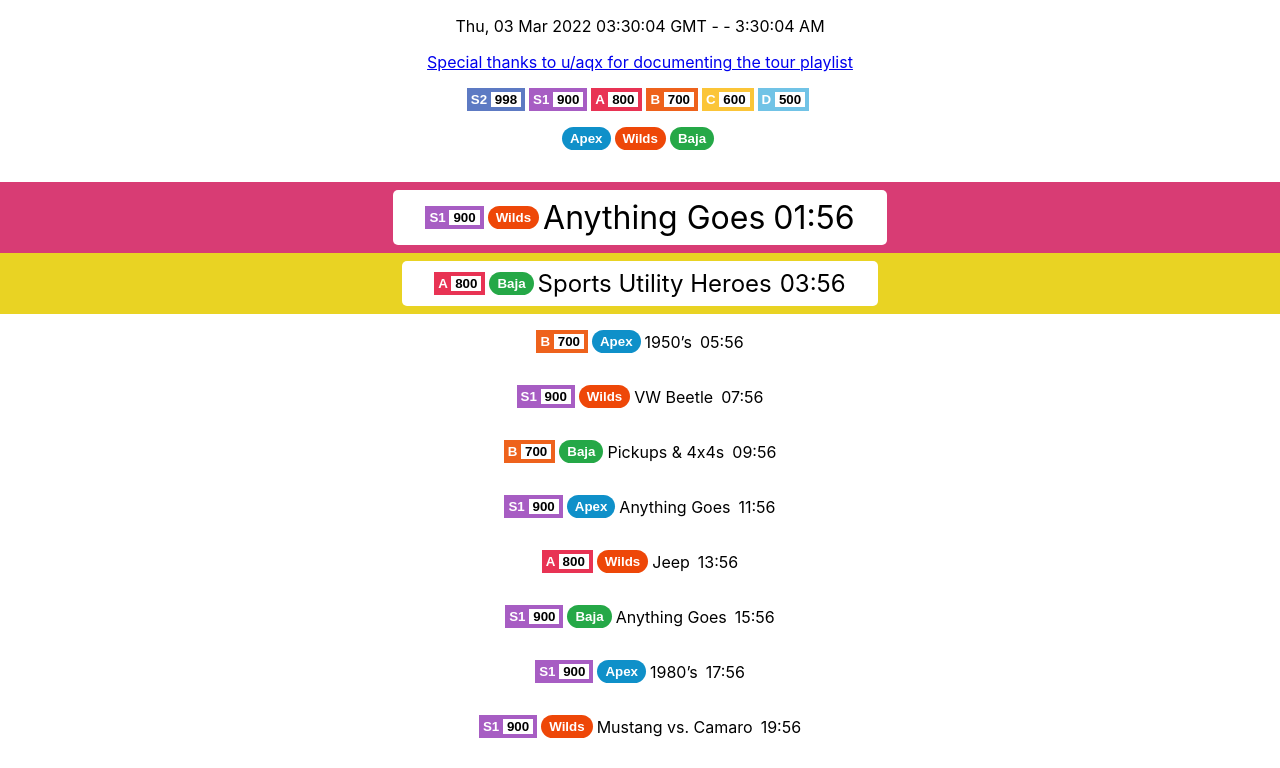
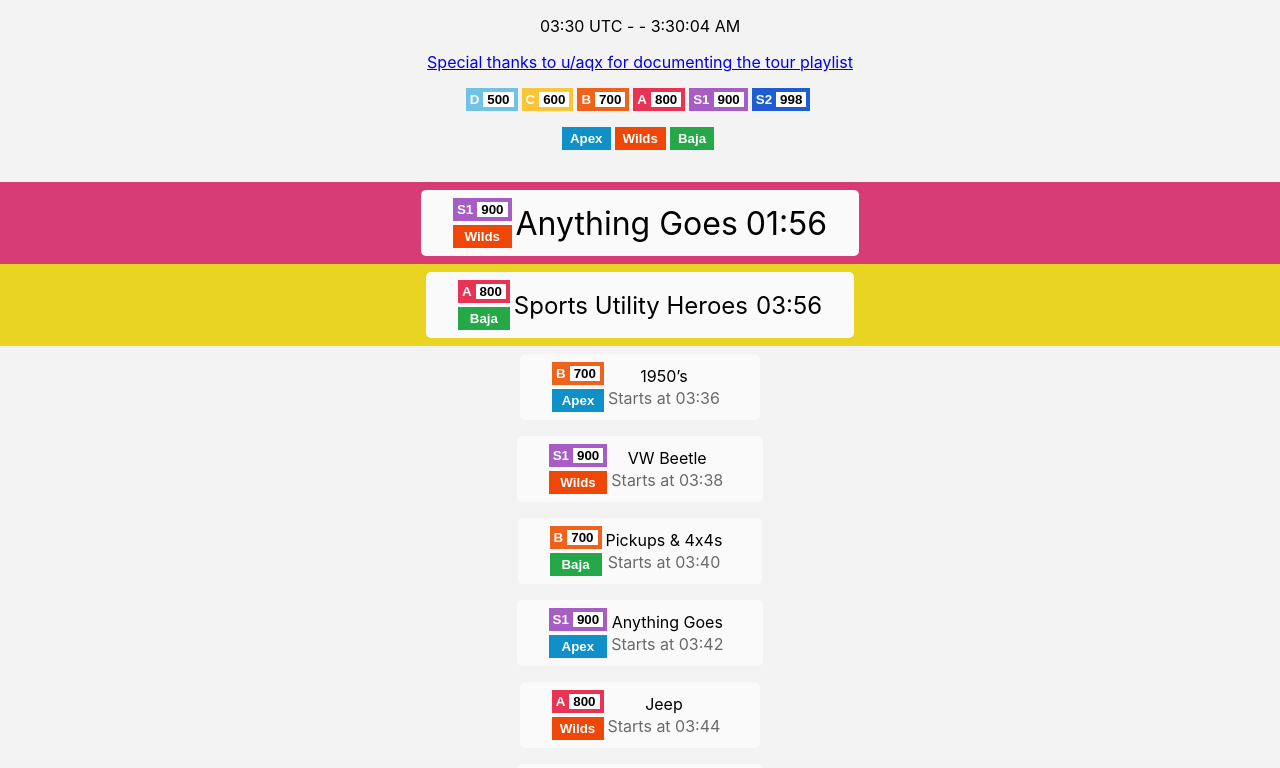
Before and after one commit to robbyronk/tour-playlist, a React (Create React App) app: page / in a window 1280 px wide. Shown: the top 768 px of the page. Built offline with nearby package versions, Linux system fonts and the light colour scheme.

Commit message:
Update formatting

```diff
--- a/src/App.css
+++ b/src/App.css
@@ -1,40 +1,9 @@
+body {
+  background-color: #f3f3f3;
+}
+
 .App {
   text-align: center;
-}
-
-.App-logo {
-  height: 40vmin;
-  pointer-events: none;
-}
-
-@media (prefers-reduced-motion: no-preference) {
-  .App-logo {
-    animation: App-logo-spin infinite 20s linear;
-  }
-}
-
-.App-header {
-  background-color: #282c34;
-  min-height: 100vh;
-  display: flex;
-  flex-direction: column;
-  align-items: center;
-  justify-content: center;
-  font-size: calc(10px + 2vmin);
-  color: white;
-}
-
-.App-link {
-  color: #61dafb;
-}
-
-@keyframes App-logo-spin {
-  from {
-    transform: rotate(0deg);
-  }
-  to {
-    transform: rotate(360deg);
-  }
 }
 
 .mr-2 {
@@ -47,6 +16,14 @@ button {
 
 .tours {
   margin-top: 2rem;
+}
+
+.ml-1 {
+  margin-left: 0.25rem;
+}
+
+.mt-0 {
+  margin-top: 0.12rem;
 }
 
 .mt-3 {
@@ -63,11 +40,29 @@ button {
   border-radius: 5px;
   padding: 0.5rem 2rem;
   margin: 0.5rem;
-  background-color: white;
+  background-color: #fafafa;
+  flex-direction: column;
 }
 
 .picker {
   margin-top: 1rem;
+  display: grid;
+  grid-template-columns: auto auto auto;
+  grid-row-gap: 0.25rem;
+  justify-content: center;
+}
+
+@media only screen and (min-width: 400px) {
+  .picker {
+    margin-top: 1rem;
+    display: flex;
+    justify-content: center;
+  }
+}
+
+.class-race {
+  display: grid;
+  grid-gap: 0.25rem;
 }
 
 .class-type {
@@ -75,14 +70,19 @@ button {
   color: white;
   font-weight: bold;
   margin-right: 0.25rem;
+  display: flex;
+  justify-content: space-between;
 }
 
 .race-type {
   padding: 0.25rem 0.5rem;
-  border-radius: 10rem;
   color: white;
   font-weight: bold;
   margin-right: 0.25rem;
+}
+
+.gray-300 {
+  color: #6a6a6a;
 }
 
 .disabled {
@@ -90,7 +90,7 @@ button {
 }
 
 .pi-998 {
-  background-color: #5d7ac3;
+  background-color: #1e5dd4;
 }
 
 .pi-900 {
--- a/src/App.js
+++ b/src/App.js
@@ -1,87 +1,11 @@
 import './App.css';
 import {useEffect, useState} from "react";
-import {filter, includes, map, padStart, sortBy, split, uniq, xor} from 'lodash'
-import clsx from 'clsx'
+import {filter, includes, map, padStart, sortBy, split, uniq} from 'lodash'
 import papa from 'papaparse';
-
-const clsToPi = {
-  x: 999,
-  s2: 998,
-  s1: 900,
-  a: 800,
-  b: 700,
-  c: 600,
-  d: 500,
-};
-
-const formatSecondsToHHMMSS = seconds => {
-  const formatted = `${padStart(Math.floor(seconds / 60) % 60, 2, '0')}:${padStart(seconds % 60, 2, '0')}`;
-  const hours = seconds > 3600 ? `${padStart(Math.floor(seconds / 3600), 2, '0')}:` : '';
-  return hours + formatted;
-}
-
-function ClassType({cls, className, onClick}) {
-  const pi = clsToPi[cls.toLowerCase()];
-  return <button
-    onClick={onClick}
-    className={clsx('class-type', `pi-${pi}`, className)}
-  >
-    {cls} <span className="pi">{pi}</span>
-  </button>
-}
-
-function RaceType({raceType, className, onClick}) {
-  return <button
-    onClick={onClick}
-    className={clsx(className, 'race-type', raceType.toLowerCase())}
-  >
-    {raceType}
-  </button>
-}
-
-function Tour({tour, setRaces, setClasses}) {
-  return <div className={clsx(
-    'flex-center',
-    {
-      'queue-now': tour.secondsUntil < 120,
-      'next-up': tour.secondsUntil < 240 && !(tour.secondsUntil < 120)
-    }
-  )}
-  >
-    <div className='tour flex-center'>
-      <ClassType cls={tour.cls} pi={tour.pi} onClick={() => setClasses([tour.cls])}/>
-      <RaceType raceType={tour.type} onClick={() => setRaces([tour.type])}/>
-      <span className={'mr-2'}>{tour.theme}</span>
-      <span className={clsx({'text-red': tour.secondsUntil < 60})}>{formatSecondsToHHMMSS(tour.secondsUntil)}</span>
-    </div>
-  </div>
-}
-
-function ClassPicker({allClasses, classes, set}) {
-  return <div className='picker'>
-    {
-      map(sortBy(allClasses, cls => -clsToPi[cls.toLowerCase()]), cls => <ClassType
-        key={cls}
-        cls={cls}
-        className={clsx({'disabled': !includes(classes, cls)})}
-        onClick={() => set(xor(classes, [cls]))}
-      />)
-    }
-  </div>
-}
-
-function RacePicker({allRaces, races, set}) {
-  return <div className='picker'>
-    {
-      map(allRaces, race => <RaceType
-        key={race}
-        raceType={race}
-        className={clsx({'disabled': !includes(races, race)})}
-        onClick={() => set(xor(races, [race]))}
-      />)
-    }
-  </div>
-}
+import {Tour} from "./Tour";
+import {ClassPicker} from "./ClassPicker";
+import {RacePicker} from "./RacePicker";
+import {padTime, wrapHours, wrapMinSecs} from "./time";
 
 function App() {
   const [now, setTime] = useState(new Date());
@@ -104,7 +28,7 @@ function App() {
     papa.parse('/tour-schedule.csv', {
       download: true,
       complete: (results) => {
-        const cleaned = filter(results.data, (row) => row[0])
+        const cleaned = filter(results.data, row => row[0])
         setParsed(cleaned);
         const races = uniq(map(cleaned, row => row[4]));
         setAllRaces(races);
@@ -114,7 +38,7 @@ function App() {
         setShownClasses(classes);
       }
     })
-  }, [])
+  }, []);
 
   const sortedTours = sortBy(
     tours.map(([time, cls, pi, theme, type, ...tracks]) => {
@@ -123,6 +47,9 @@ function App() {
       const nowMinute = now.getUTCMinutes();
       const nowSeconds = now.getUTCSeconds();
       const secondsUntil = (tourHour - nowHour) * (60 * 60) + (tourMinute - nowMinute) * 60 - nowSeconds;
+      const timezoneOffset = now.getTimezoneOffset();
+      const localHour = tourHour - Math.floor(timezoneOffset / 60);
+      const localMinute = tourMinute - (timezoneOffset % 60);
       return ({
         time,
         cls,
@@ -131,6 +58,7 @@ function App() {
         type,
         tracks,
         secondsUntil: secondsUntil < 0 ? secondsUntil + (24 * 60 * 60) : secondsUntil,
+        localTime: `${padTime(wrapHours(localHour))}:${padTime(wrapMinSecs(localMinute))}`,
         key: time
       });
     }),
@@ -143,7 +71,7 @@ function App() {
 
   return (
     <div className="App">
-      <p>{now.toUTCString()} - - {now.toLocaleTimeString()}</p>
+      <p>{padTime(now.getUTCHours())}:{padTime(now.getUTCMinutes())} UTC - - {now.toLocaleTimeString()}</p>
       <a href="https://www.reddit.com/r/ForzaHorizon/comments/uf9l7o/list_of_all_720_horizon_tours_in_the_new_24_hour/">
         Special thanks to u/aqx for documenting the tour playlist
       </a>
--- /dev/null
+++ b/src/ClassButton.js
@@ -0,0 +1,15 @@
+import clsx from "clsx";
+import clsToPi from "./clsToPi";
+
+function ClassButton({cls, className, onClick}) {
+  const pi = clsToPi[cls.toLowerCase()];
+  return <button
+    onClick={onClick}
+    className={clsx('class-type', `pi-${pi}`, className)}
+  >
+    <div>{cls}</div>
+    <div className="ml-1 pi">{pi}</div>
+  </button>
+}
+
+export default ClassButton;
--- /dev/null
+++ b/src/ClassPicker.js
@@ -0,0 +1,18 @@
+import {includes, map, sortBy, xor} from "lodash";
+import clsToPi from "./clsToPi";
+import ClassButton from "./ClassButton";
+import clsx from "clsx";
+
+export function ClassPicker({allClasses, classes, set}) {
+  const sorted = sortBy(allClasses, cls => clsToPi[cls.toLowerCase()]);
+  return <div className='picker'>
+    {
+      map(sorted, cls => <ClassButton
+        key={cls}
+        cls={cls}
+        className={clsx({'disabled': !includes(classes, cls)})}
+        onClick={() => set(xor(classes, [cls]))}
+      />)
+    }
+  </div>
+}
--- /dev/null
+++ b/src/RaceButton.js
@@ -0,0 +1,12 @@
+import clsx from "clsx";
+
+function RaceButton({raceType, className, onClick}) {
+  return <button
+    onClick={onClick}
+    className={clsx(className, 'race-type', raceType.toLowerCase())}
+  >
+    {raceType}
+  </button>
+}
+
+export default RaceButton;
--- /dev/null
+++ b/src/RacePicker.js
@@ -0,0 +1,16 @@
+import {includes, map, xor} from "lodash";
+import RaceButton from "./RaceButton";
+import clsx from "clsx";
+
+export function RacePicker({allRaces, races, set}) {
+  return <div className='picker'>
+    {
+      map(allRaces, race => <RaceButton
+        key={race}
+        raceType={race}
+        className={clsx({'disabled': !includes(races, race)})}
+        onClick={() => set(xor(races, [race]))}
+      />)
+    }
+  </div>
+}
--- /dev/null
+++ b/src/Tour.js
@@ -0,0 +1,49 @@
+import clsx from "clsx";
+import ClassButton from "./ClassButton";
+import RaceButton from "./RaceButton";
+import {formatSecondsToHHMMSS, tourQueueTime} from "./time";
+
+
+function TimeLeft({seconds}) {
+  if (seconds > (tourQueueTime * 2)) {
+    return null;
+  }
+  return <span className={clsx({'text-red': seconds < 60})}>
+    {formatSecondsToHHMMSS(seconds)}
+  </span>;
+}
+
+function StartsAt({time, seconds}) {
+  if (seconds > (tourQueueTime * 2)) {
+    return <div className={'gray-300 mt-0'}>Starts at {time}</div>
+  }
+  return null;
+}
+
+export function Tour({tour, setRaces, setClasses}) {
+  return <div className={clsx(
+    'flex-center',
+    {
+      'queue-now': tour.secondsUntil < tourQueueTime,
+      'next-up': tour.secondsUntil < (tourQueueTime * 2) && !(tour.secondsUntil < tourQueueTime)
+    }
+  )}
+  >
+    <div className='tour flex-center'>
+      <div style={{
+        display: 'flex',
+        alignItems: "center"
+      }}>
+        <div className='class-race'>
+          <ClassButton cls={tour.cls} pi={tour.pi} onClick={() => setClasses([tour.cls])}/>
+          <RaceButton raceType={tour.type} onClick={() => setRaces([tour.type])}/>
+        </div>
+        <div className={'mr-2'}>
+          <span>{tour.theme}</span>
+          <StartsAt time={tour.localTime} seconds={tour.secondsUntil} />
+        </div>
+        <TimeLeft seconds={tour.secondsUntil} />
+      </div>
+    </div>
+  </div>;
+}
--- /dev/null
+++ b/src/clsToPi.js
@@ -0,0 +1,11 @@
+const clsToPi = {
+  x: 999,
+  s2: 998,
+  s1: 900,
+  a: 800,
+  b: 700,
+  c: 600,
+  d: 500,
+};
+
+export default clsToPi;
--- /dev/null
+++ b/src/time.js
@@ -0,0 +1,33 @@
+import {padStart} from "lodash";
+
+export function wrapHours(hour) {
+  return hour < 0 ? hour + 24 : hour;
+}
+
+export function wrapMinSecs(minutesOrSeconds) {
+  return minutesOrSeconds < 0 ? minutesOrSeconds + 60 : minutesOrSeconds;
+}
+
+export function padTime(time) {
+  return padStart(time, 2, '0');
+}
+
+export function secondsFromSeconds(seconds) {
+  return padTime(seconds % 60);
+}
+
+export function minutesFromSeconds(seconds) {
+  return padStart(Math.floor(seconds / 60) % 60, 2, '0');
+}
+
+export function hoursFromSeconds(seconds) {
+  return padStart(Math.floor(seconds / 3600), 2, '0')
+}
+
+export function formatSecondsToHHMMSS(seconds) {
+  const formatted = `${minutesFromSeconds(seconds)}:${secondsFromSeconds(seconds)}`;
+  const hours = seconds > 3600 ? `${hoursFromSeconds(seconds)}:` : '';
+  return hours + formatted;
+}
+
+export const tourQueueTime = 120;
```
Also changed, not shown: public/tour-schedule.csv.
